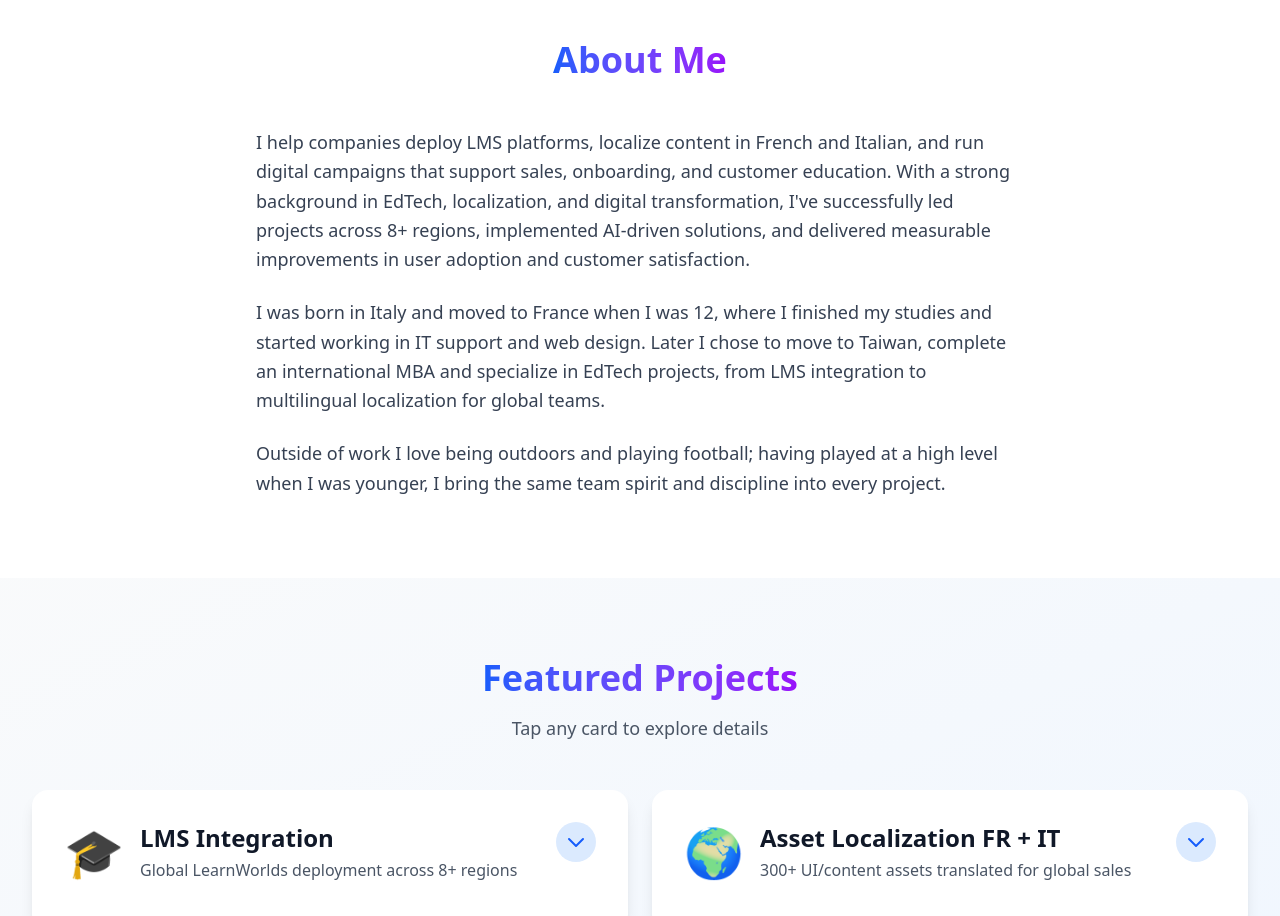
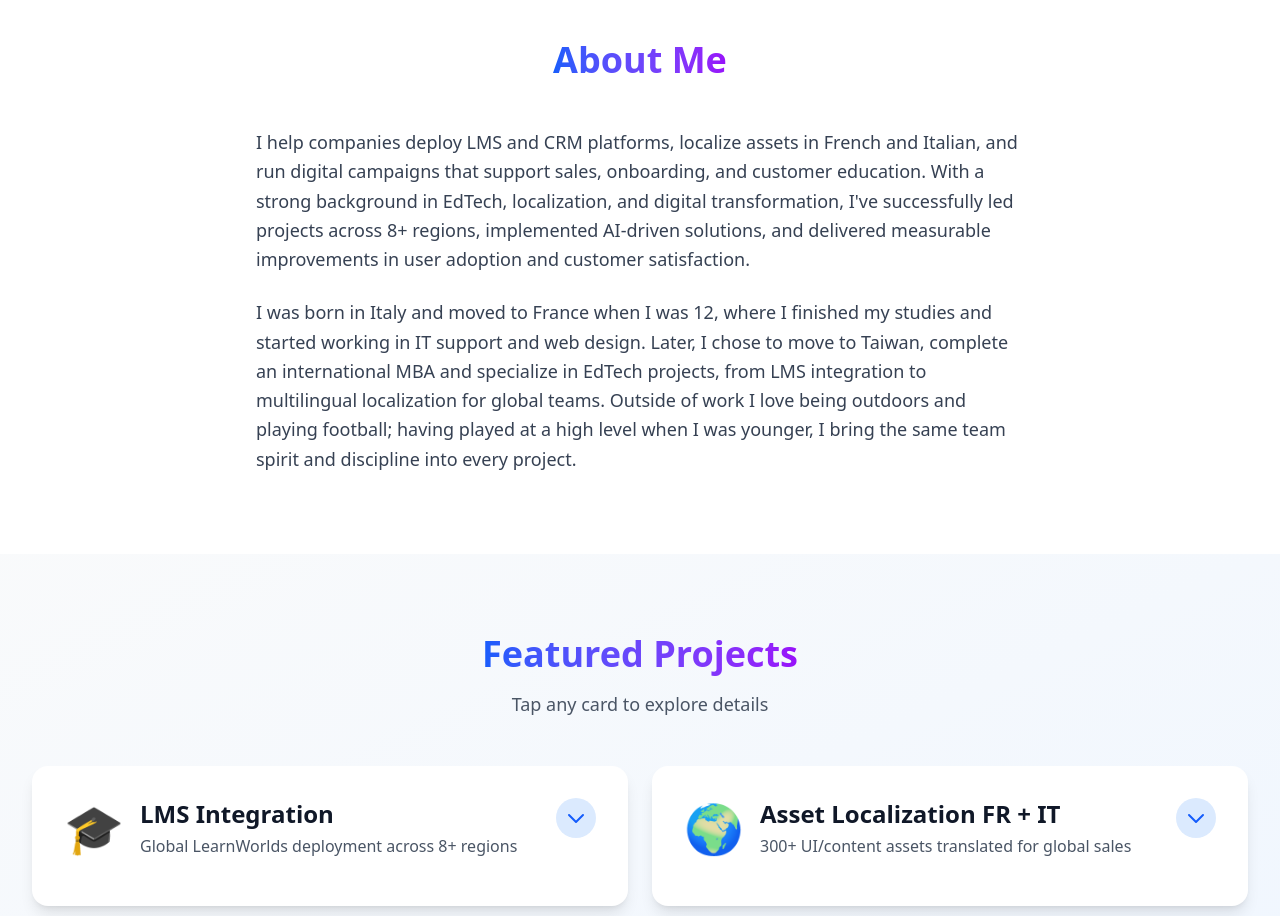
Before and after one commit to nizar-efk95/nizar-portfolio, a React (Vite) app: page / in a window 1280 px wide. Shown: the part 840-1756 px from the top of the page. Built offline with nearby package versions, Linux system fonts and the light colour scheme.

Commit message:
Update About section content: add CRM platforms and refine biography

```diff
--- a/src/App.jsx
+++ b/src/App.jsx
@@ -246,17 +246,15 @@ function App() {
           </h2>
           <div className="max-w-3xl mx-auto space-y-4 sm:space-y-6 text-base sm:text-lg text-gray-700 leading-relaxed">
             <p>
-              I help companies deploy LMS platforms, localize content in French and Italian, and run digital
+              I help companies deploy LMS and CRM platforms, localize assets in French and Italian, and run digital
               campaigns that support sales, onboarding, and customer education. With a strong background in EdTech,
               localization, and digital transformation, I've successfully led projects across 8+ regions,
               implemented AI-driven solutions, and delivered measurable improvements in user adoption and customer satisfaction.
             </p>
             <p>
               I was born in Italy and moved to France when I was 12, where I finished my studies and started working
-              in IT support and web design. Later I chose to move to Taiwan, complete an international MBA and
+              in IT support and web design. Later, I chose to move to Taiwan, complete an international MBA and
               specialize in EdTech projects, from LMS integration to multilingual localization for global teams.
-            </p>
-            <p>
               Outside of work I love being outdoors and playing football; having played at a high level when I was younger,
               I bring the same team spirit and discipline into every project.
             </p>
```
